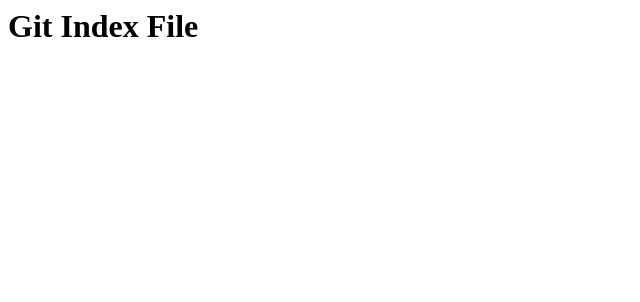
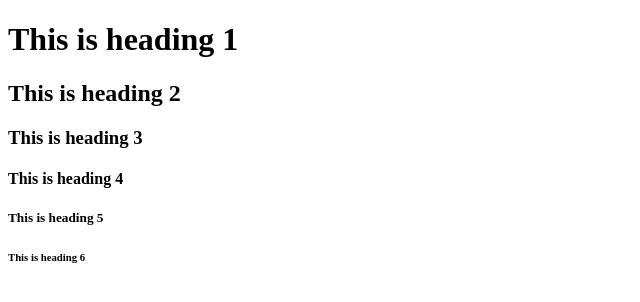
Before and after one commit to Janardhan242/newwebsite, a plain HTML site: page index.html in a window 1280 px wide. Shown: the whole page, without its empty margins (0-640 px from the left). Drawn offline with Linux system fonts and the light colour scheme.

Commit message:
updated the title

```diff
--- a/index.html
+++ b/index.html
@@ -1 +1,13 @@
-<h1>Git Index File<h1>
+<!DOCTYPE html>
+<html>
+<body>
+
+<h1>This is heading 1</h1>
+<h2>This is heading 2</h2>
+<h3>This is heading 3</h3>
+<h4>This is heading 4</h4>
+<h5>This is heading 5</h5>
+<h6>This is heading 6</h6>
+
+</body>
+</html>
```
